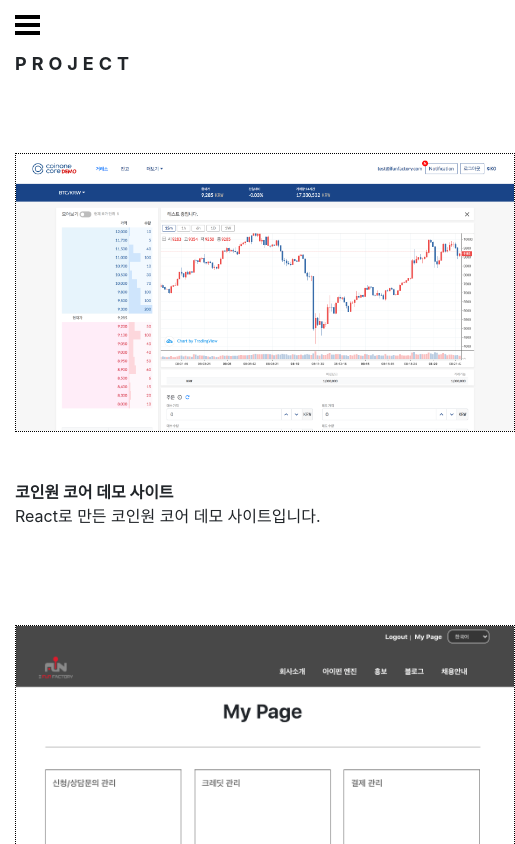
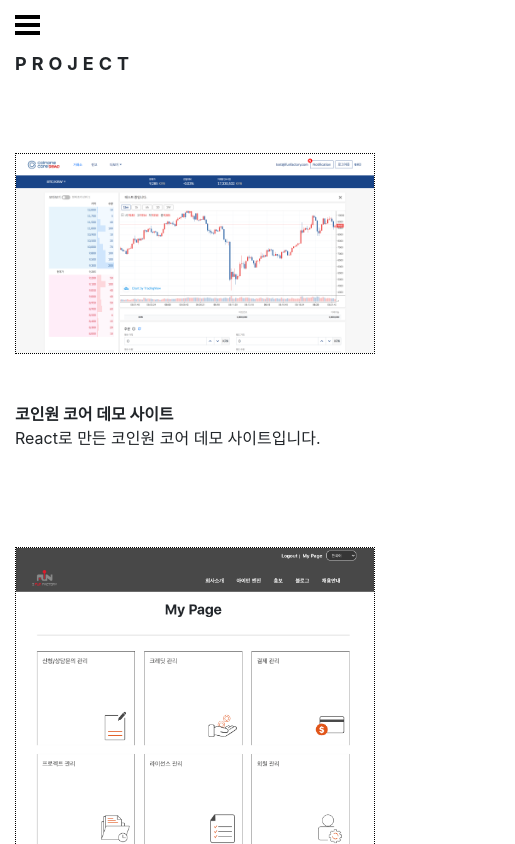
Before and after one commit to superDaramGG/portfolio, a React (Create React App) app: page /portfolio/project in a window 390 px wide. Shown: the top 844 px of the page, 515 px wide, since content can reach past the window. Built offline with nearby package versions, Linux system fonts and the light colour scheme.

Commit message:
프로젝트 페이지 이미지 css 수정

```diff
--- a/src/components/Project.module.css
+++ b/src/components/Project.module.css
@@ -61,3 +61,9 @@
     opacity: 1;
   }
 }
+
+@media (max-width: 768px) {
+  .projectImgSize {
+    width: 100%;
+  }
+}
```
